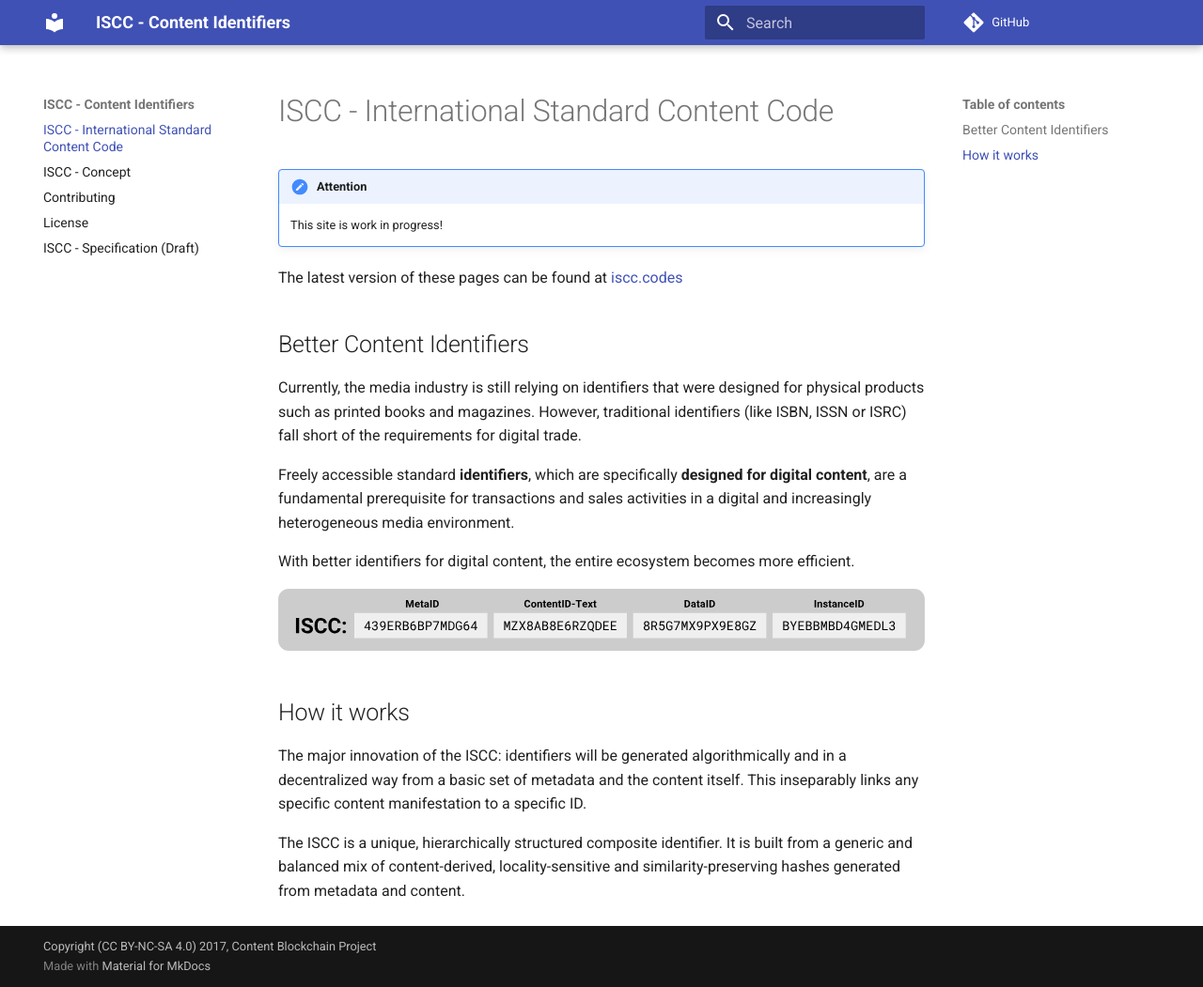
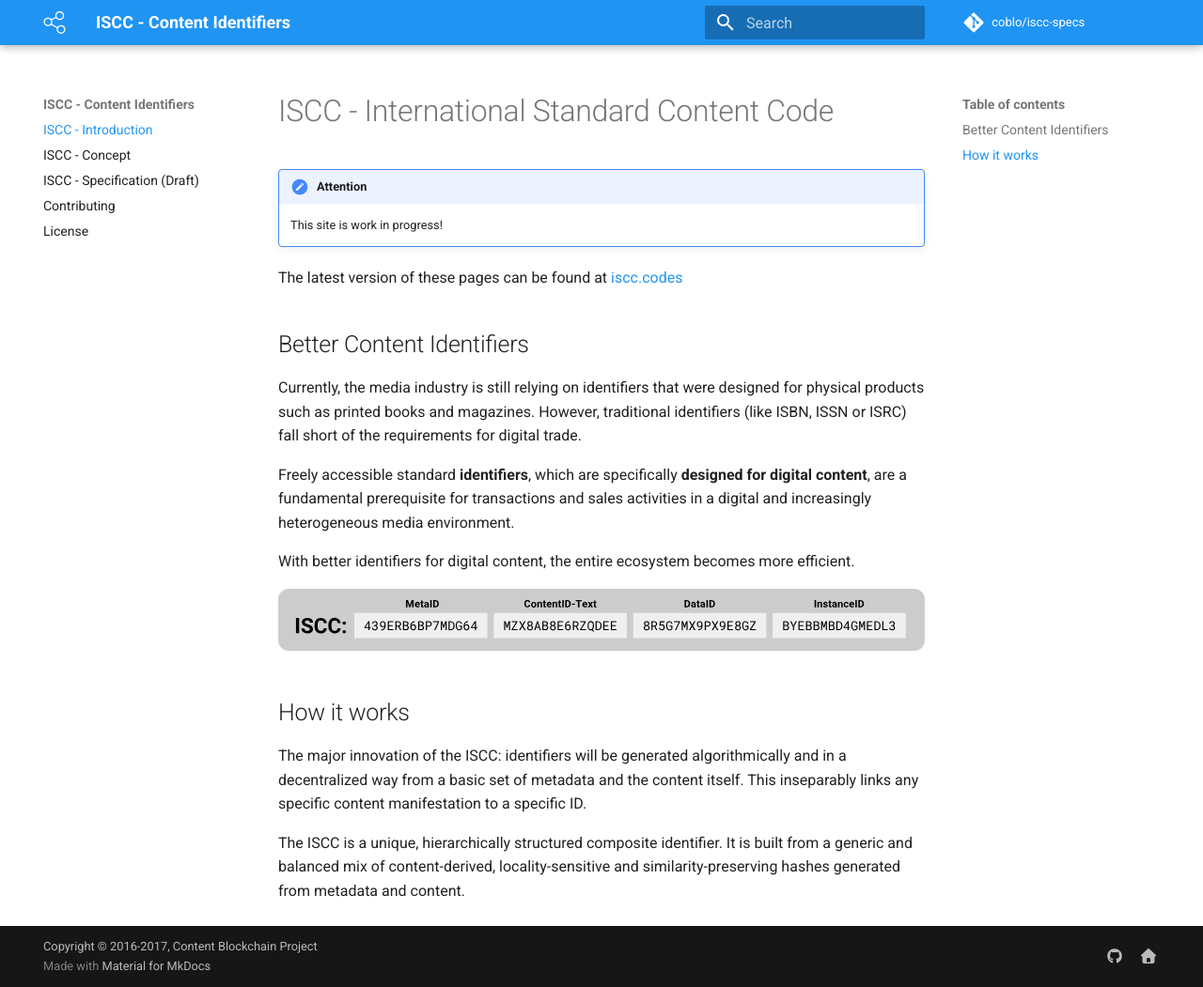
Before and after one commit to iscc/iscc-specs, an MkDocs documentation site: the page built from docs/index.md, in a window 1280 px wide and 1051 px high. Shown: the whole window at 94% size. Built offline with MkDocs 1.6.1 and Material for MkDocs 9.7.7, drawn with Linux system fonts in a browser that asks for light colours; comment, search, counter and statistics services are not loaded; old or Windows-style settings are respelled for this version of MkDocs.

Commit message:
flesh out site configuration

```diff
--- a/mkdocs.yml
+++ b/mkdocs.yml
@@ -1,23 +1,47 @@
 # Project information
-site_name: ISCC - Content Identifiers
-site_description: International Standard Content Code
-site_author: Titusz Pan
-site_url: http://iscc.codes
+site_name: 'ISCC - Content Identifiers'
+site_description: 'International Standard Content Code - Specification'
+site_author: 'Titusz Pan'
+site_url: 'http://iscc.codes'
+site_favicon: 'images/favicon.png'
 
 # Repository
-repo_name: GitHub
-repo_url: https://github.com/coblo/iscc-specs
-edit_uri: edit/master/docs/
+repo_name: 'coblo/iscc-specs'
+repo_url: 'https://github.com/coblo/iscc-specs'
+edit_uri: 'edit/master/docs/'
 
 # Copyright
-copyright: 'Copyright (CC BY-NC-SA 4.0) 2017, Content Blockchain Project'
+copyright: 'Copyright © 2016-2017, Content Blockchain Project'
 
 # Documentation and Ttheme
 theme: 'material'
 
+pages:
+    - ISCC - Introduction: 'index.md'
+    - ISCC - Concept: 'concept.md'
+    - ISCC - Specification (Draft): 'specification.md'
+    - Contributing: 'contributing.md'
+    - License: 'license.md'
+
 # Options
 extra:
-    version: '0.0.1'
+    logo: 'images/logo-white.svg'
+    palette:
+        primary: 'blue'
+        accent: 'red'
+    social:
+    -
+        type: 'github'
+        link: 'https://github.com/coblo'
+    -
+        type: 'home'
+        link: 'https://content-blockchain.org'
+    feature:
+        tabs: false
 
 markdown_extensions:
-  - admonition
+    - abbr
+    - admonition
+    - codehilite(guess_lang=false)
+    - toc(permalink=true)
+    - def_list
```
